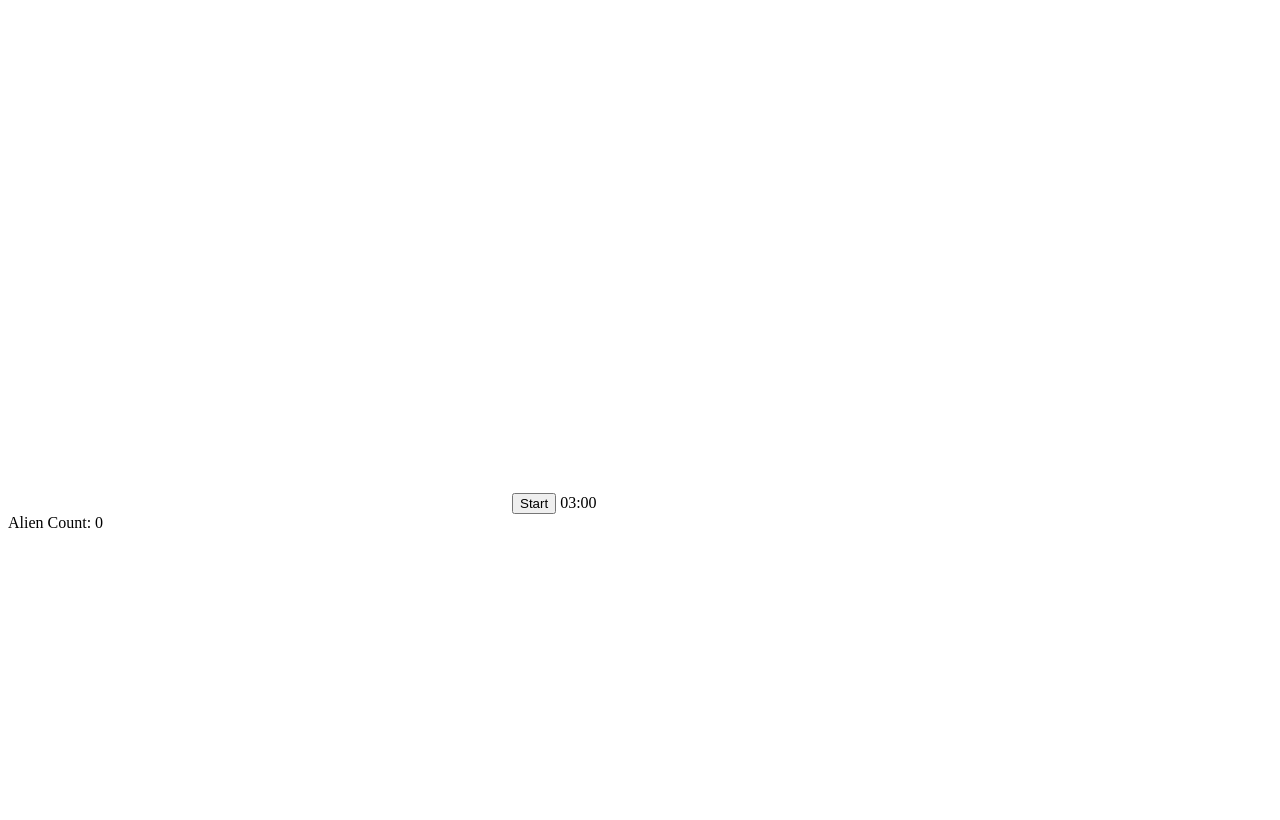
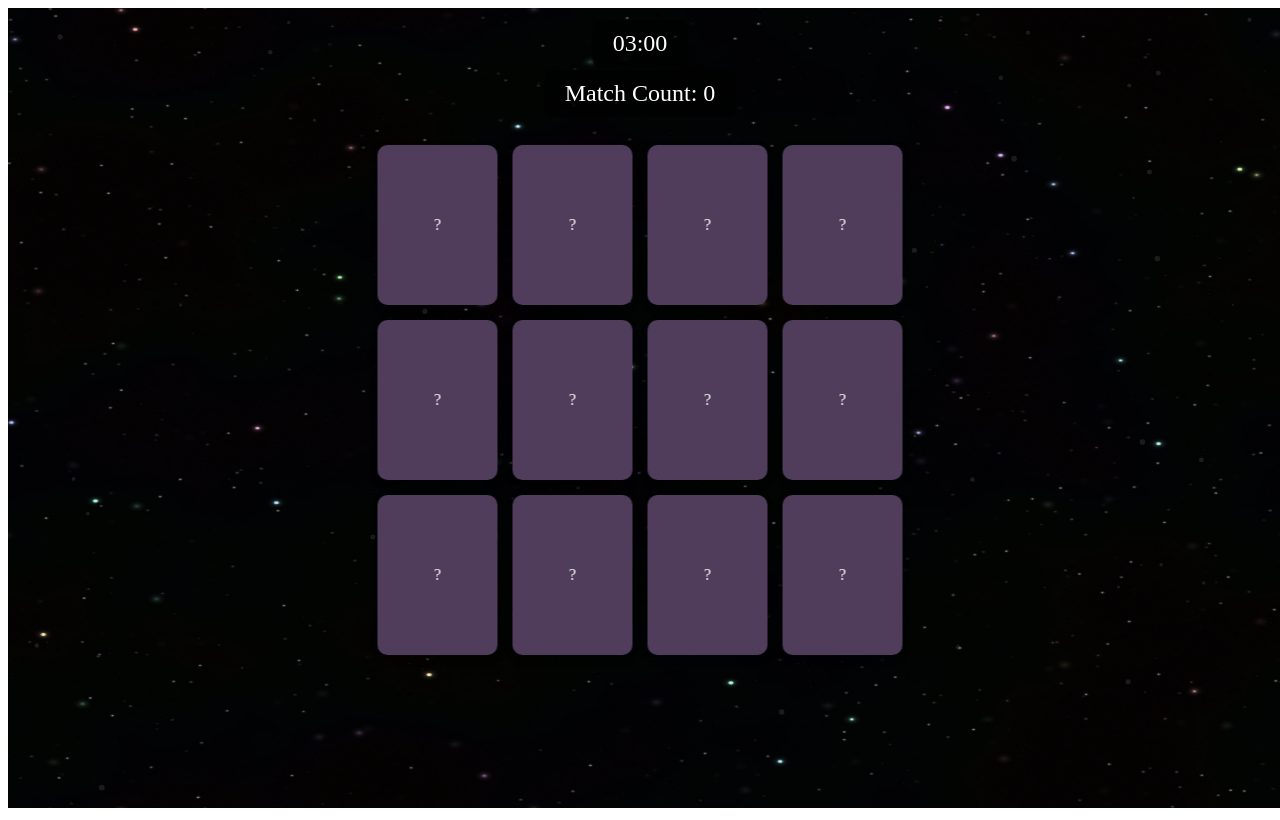
Before and after one commit to LB17GO/DUWITHack, a website: page memory.html in a window 1280 px wide. Drawn offline with Linux system fonts and the light colour scheme.

Commit message:
Memory game finsihed

```diff
--- a/memory.css
+++ b/memory.css
@@ -0,0 +1,107 @@
+.canvas {
+    position: absolute; /* Position it behind the content */
+    top: 0;
+    left: 0;
+    width: 100%;
+    height: 100%;
+    z-index: -1; /* Make sure it stays behind the other elements */
+    display:block;
+}
+
+
+#timer {
+    position: absolute;
+    top: 20px;  /* Position the timer near the top */
+    left: 50%;
+    transform: translateX(-50%);
+    font-size: 24px;
+    color: white;
+    z-index: 3; /* Ensure the timer is above the canvas */
+    background: rgba(0, 0, 0, 0.7); /* Semi-transparent background */
+    padding: 10px 20px;
+    border-radius: 8px;
+    text-align: center;
+}
+
+#counter {
+    position: absolute;
+    top: 70px;  /* Position the counter below the timer */
+    left: 50%;
+    transform: translateX(-50%);
+    font-size: 24px;
+    color: white;
+    z-index: 3; /* Ensure the counter is above the canvas */
+    background: rgba(0, 0, 0, 0.7); /* Match the timer's background */
+    padding: 10px 20px;
+    border-radius: 8px;
+    text-align: center;
+}
+
+/* Position grid-container on top of the canvas */
+#grid-container {
+    position: absolute;
+    top: 50%;
+    left: 50%;
+    transform: translate(-50%, -50%);
+    display: grid;
+    grid-template-columns: repeat(4, 1fr);
+    grid-gap: 15px;
+    perspective: 1000px;
+    z-index: 10; /* Ensure it's above the canvas */
+}
+
+/* Card container */
+.card {
+    width: 120px;
+    height: 160px;
+    cursor: pointer;
+    position: relative;
+    transform-style: preserve-3d;
+    transition: transform 0.6s;
+}
+
+/* Flipping effect */
+.card.flipped {
+    transform: rotateY(180deg);
+}
+
+/* Inner structure */
+.card-inner {
+    width: 100%;
+    height: 100%;
+    position: absolute;
+    transform-style: preserve-3d;
+}
+
+/* Front and back */
+.card-front, .card-back {
+    position: absolute;
+    width: 100%;
+    height: 100%;
+    backface-visibility: hidden;
+    display: flex;
+    align-items: center;
+    justify-content: center;
+    border-radius: 10px;
+    box-shadow: 0 4px 8px rgba(0, 0, 0, 0.2);
+}
+
+/* Front styling */
+.card-front {
+    background-color: #503d5c;
+    color: white;
+    font-size: 16px;
+}
+
+/* Back styling */
+.card-back {
+    background-color: #fff;
+    transform: rotateY(180deg);
+}
+
+.card-back img {
+    width: 100%;
+    height: 100%;
+    object-fit: cover;
+    border-radius: 10px;
+}
--- a/memory.html
+++ b/memory.html
@@ -4,16 +4,20 @@
     <meta charset="utf-8" />
     <meta name="viewport" content="width=device-width, initial-scale=1.0">
 
-    <title>Whackemole</title>
+    <title>Memory Game</title>
 
     <link rel="stylesheet" type="text/css" href="memory.css">
   </head>
 
   <body>
     <canvas id="canvas" width="500" height="500"></canvas>
-    <button id="start_button" type="button">Start</button>
     <span id="timer">03:00</span>
-    <div id="counter">Alien Count: 0</div>
+    <div id="counter">Match Count: 0</div>
+
+
+    <div id="grid-container"></div>
+
+
     <script src="memory.js"></script>
 
 
--- a/memory.js
+++ b/memory.js
@@ -0,0 +1,168 @@
+const canvas = document.getElementById('canvas');
+const ctx = canvas.getContext('2d');
+const gridContainer = document.getElementById("grid-container");
+
+// Load the background image
+const backgroundImage = new Image();
+backgroundImage.src = 'Starfield.png';
+
+// Set canvas size
+canvas.width = window.innerWidth;
+canvas.height = window.innerHeight;
+
+// Start animation loop when the image is loaded
+backgroundImage.onload = function () {
+    draw();
+};
+
+// Define number of rows and columns
+const rows = 3;
+const cols = 4;
+const totalCards = rows * cols;
+
+timeLeft = 180;
+timerStarted = false;
+counter = 0;  // Counter to track matches
+
+// List of unique images (half of total cards)
+const uniqueImages = [
+    "SpaceImages/Earth.png", "SpaceImages/Moon.png", "SpaceImages/Planet.png", "SpaceImages/Planet1.png",
+    "SpaceImages/Planet4.png", "SpaceImages/Planet5.png"
+];
+
+// Duplicate the images to ensure each appears twice
+let cardImages = [...uniqueImages, ...uniqueImages];
+
+// Shuffle the images randomly
+function shuffleArray(array) {
+    for (let i = array.length - 1; i > 0; i--) {
+        let j = Math.floor(Math.random() * (i + 1));
+        [array[i], array[j]] = [array[j], array[i]]; // Swap elements
+    }
+}
+shuffleArray(cardImages);
+
+// Variables for matching logic
+let flippedCards = [];
+let lockBoard = false; // Prevents extra clicks during checking
+
+// Generate the grid of cards with shuffled images
+if (gridContainer) {
+    for (let i = 0; i < totalCards; i++) {
+        const card = document.createElement("div");
+        card.classList.add("card");
+        card.dataset.image = cardImages[i]; // Store image in dataset
+        card.innerHTML = `
+            <div class="card-inner">
+                <div class="card-front">
+                    <p>?</p>
+                </div>
+                <div class="card-back">
+                    <img src="${cardImages[i]}" alt="Revealed Image">
+                </div>
+            </div>
+        `;
+        card.addEventListener("click", () => flipCard(card));
+        gridContainer.appendChild(card);
+    }
+}
+
+// Function to handle card flipping
+function flipCard(card) {
+    if (lockBoard || card.classList.contains("flipped")) return;
+
+    card.classList.add("flipped");
+    flippedCards.push(card);
+
+    if (!timerStarted) {
+        startTimer(); // Start the timer
+        timerStarted = true;
+    }
+
+    if (flippedCards.length === 2) {
+        lockBoard = true;
+        checkForMatch();
+    }
+}
+
+// Function to check if two flipped cards match
+function checkForMatch() {
+    const [card1, card2] = flippedCards;
+
+    if (card1.dataset.image === card2.dataset.image) {
+        // It's a match! Keep them flipped
+        flippedCards = [];
+        lockBoard = false;
+        counter++;  // Increment the match count
+        const matchCountElement = document.getElementById('counter');
+        matchCountElement.innerHTML = `Match Count: ${counter}`;  // Update the match count display
+
+        if(counter===6){
+            gameOver=true;
+            alert("You won the game!");
+        }
+
+    } else {
+        // No match – flip them back after a short delay
+        setTimeout(() => {
+            card1.classList.remove("flipped");
+            card2.classList.remove("flipped");
+            flippedCards = [];
+            lockBoard = false;
+        }, 1000);
+    }
+}
+
+// Function to draw the background and stars
+function draw() {
+    ctx.clearRect(0, 0, canvas.width, canvas.height);
+
+    // Draw background image
+    ctx.drawImage(backgroundImage, 0, 0, canvas.width, canvas.height);
+
+    // Draw stars effect
+    ctx.fillStyle = "rgba(255, 255, 255, 0.1)";
+    for (let i = 0; i < 50; i++) {
+        let x = Math.random() * canvas.width;
+        let y = Math.random() * canvas.height;
+        let size = Math.random() * 3;
+        ctx.beginPath();
+        ctx.arc(x, y, size, 0, Math.PI * 2);
+        ctx.fill();
+    }
+
+    requestAnimationFrame(draw);
+}
+
+// Handle window resizing
+window.addEventListener('resize', function () {
+    canvas.width = window.innerWidth;
+    canvas.height = window.innerHeight;
+});
+
+// Start countdown timer
+function startTimer() {
+    timerStarted = true;
+    timerInterval = setInterval(() => {
+        if (timeLeft > 0) {
+            timeLeft--;
+
+            // Calculate minutes and seconds
+            const minutes = Math.floor(timeLeft / 60);
+            const seconds = timeLeft % 60;
+
+            // Format time to always display two digits for seconds
+            const formattedTime = `${minutes}:${seconds < 10 ? '0' : ''}${seconds}`;
+
+            // Display the formatted time
+            document.getElementById('timer').textContent = formattedTime;
+
+            console.log(`Time left: ${formattedTime}`); // Optional, to log in console
+        } else {
+            clearInterval(timerInterval);
+            gameOver = true;
+            console.log("Game Over!");
+            alert("Game Over");
+        }
+    }, 1000);
+}
```
Also changed, not shown: whackemole.html (+1 -1 lines), SpaceImages/Earth.png (added), SpaceImages/Moon.png (added), SpaceImages/Planet.png (added), SpaceImages/Planet1.png (added), SpaceImages/Planet4.png (added), SpaceImages/Planet5.png (added), Starfield.png (added).
